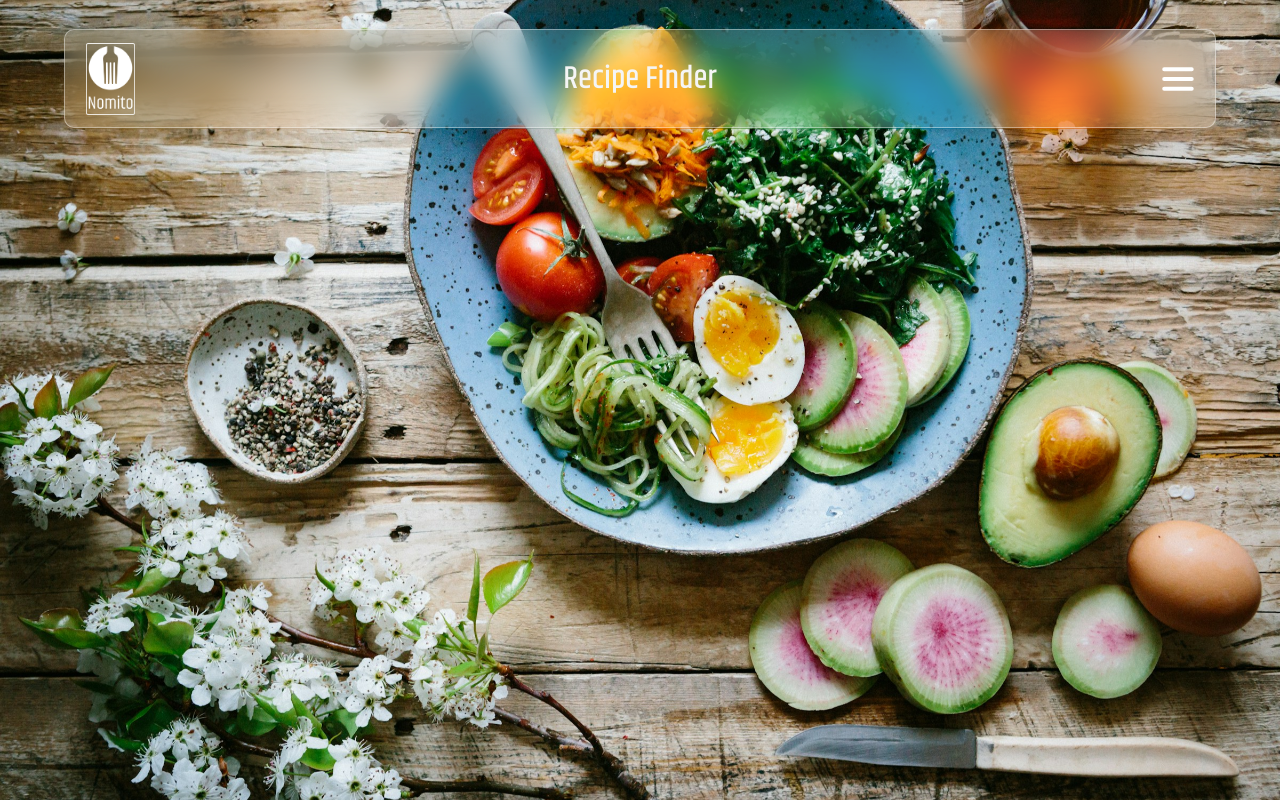
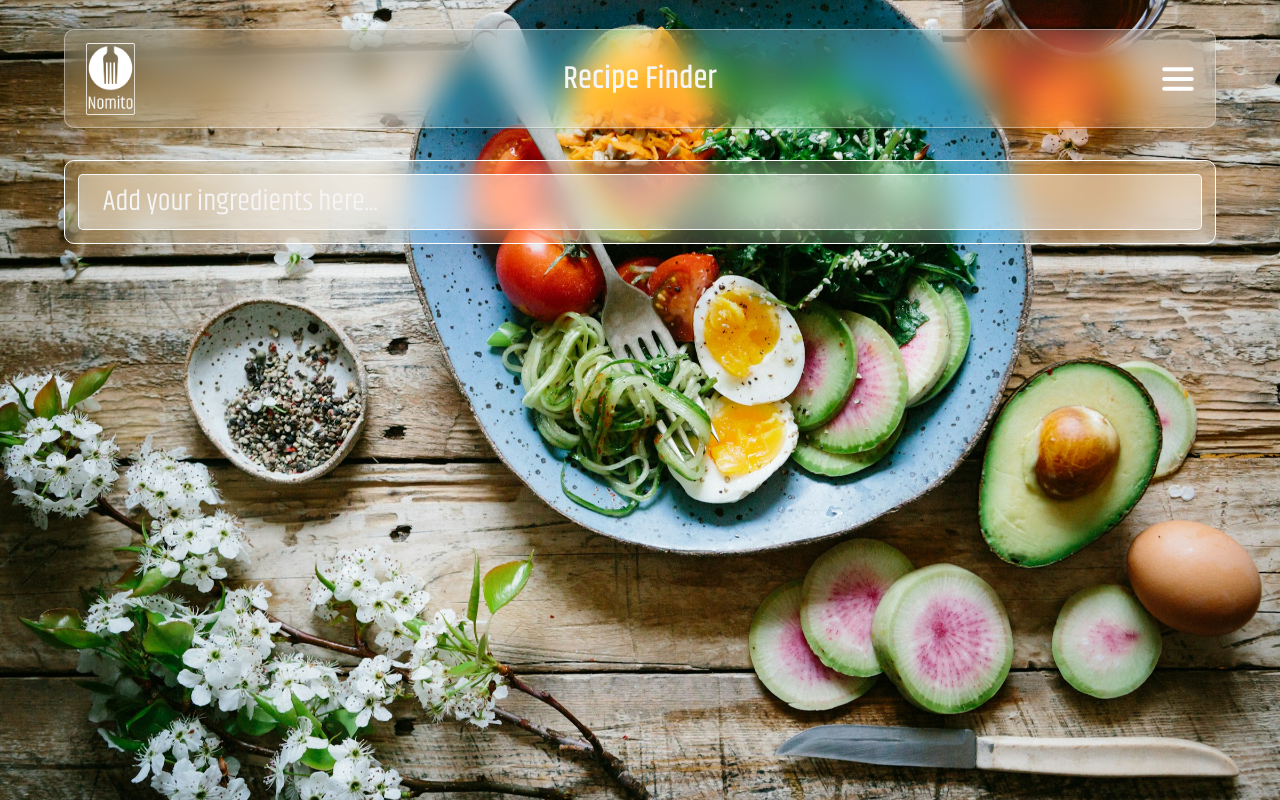
Before and after one commit to AdrianKnudsen/nomito, a Next.js app: page / in a window 1280 px wide. Built offline with nearby package versions, Linux system fonts and the light colour scheme.

Commit message:
Added searchBar component, and styling.

```diff
--- /dev/null
+++ b/app/components/SearchBar.js
@@ -0,0 +1,18 @@
+import styles from "../../styles/searchBar.module.css";
+
+const searchBar = () => {
+  return (
+    <main>
+      <div className={styles.searchBox}>
+        <input
+          type="text"
+          name="search"
+          placeholder="Add your ingredients here..."
+          className={styles.searchInput}
+        ></input>
+      </div>
+    </main>
+  );
+};
+
+export default searchBar;
--- a/app/layout.js
+++ b/app/layout.js
@@ -1,7 +1,7 @@
-import { Geist, Geist_Mono } from "next/font/google";
 import { Khand } from "next/font/google";
 import "../styles/globals.css";
 import NavBar from "../app/components/NavBar";
+import SearchBar from "./components/searchBar";
 
 const khand = Khand({
   subsets: ["latin"],
@@ -19,7 +19,8 @@ export default function RootLayout({ children }) {
     <html lang="en">
       <body className={`${khand.variable}`}>
         {children}
-        <NavBar></NavBar>
+        <NavBar />
+        <SearchBar />
       </body>
     </html>
   );
--- a/styles/nav.module.css
+++ b/styles/nav.module.css
@@ -7,7 +7,7 @@
 .nav {
   width: 90%;
   padding: 0.8rem;
-  background: rgba(255, 255, 255, 0.18); /* mer gjennomsiktig */
+  background: rgba(255, 255, 255, 0.18);
   display: grid;
   grid-template-columns: 1fr 2fr 1fr;
   align-items: center;
--- /dev/null
+++ b/styles/searchBar.module.css
@@ -0,0 +1,28 @@
+.searchBox {
+  margin: 2rem auto 0 auto;
+  width: 90%;
+  padding: 0.8rem;
+  background: rgba(255, 255, 255, 0.18);
+  align-items: center;
+  border-radius: 10px;
+  border: solid 1px rgb(255, 255, 255);
+  backdrop-filter: blur(16px) saturate(180%);
+  -webkit-backdrop-filter: blur(16px) saturate(180%);
+  box-shadow: 0 4px 24px 0 rgba(0, 0, 0, 0.07);
+}
+
+.searchInput {
+  width: 100%;
+  border-radius: 5px;
+  border: solid 1px rgba(255, 255, 255, 0.9);
+  background-color: rgba(255, 255, 255, 0.45);
+  font-family: var(--font-khand), sans-serif;
+  color: whitesmoke;
+  text-decoration: whitesmoke;
+  font-size: 1.8rem;
+  padding: 0.3rem 1.5rem;
+}
+
+.searchInput::placeholder {
+  color: whitesmoke;
+}
```
